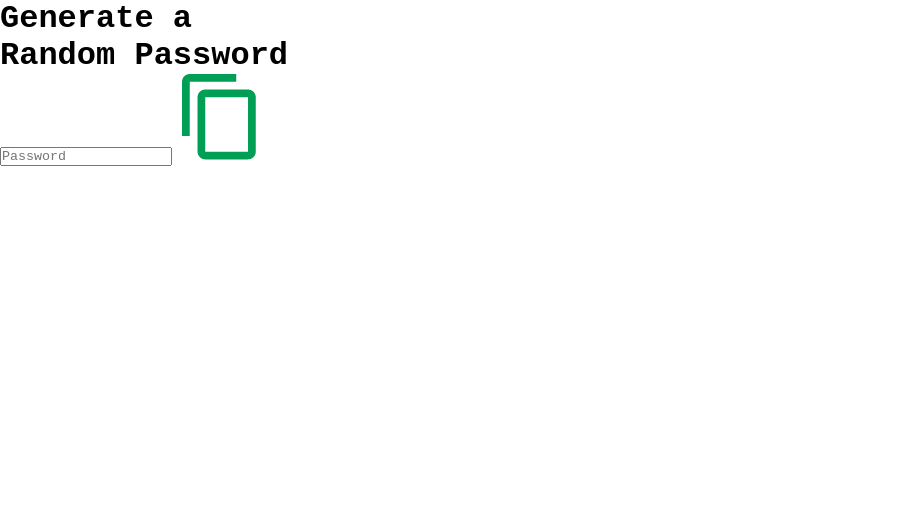
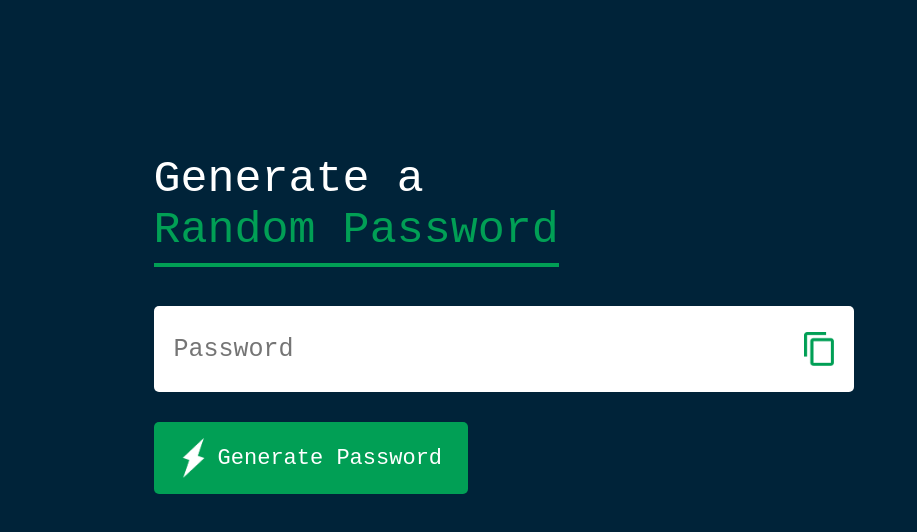
Before and after one commit to ansorokey/random-password-generator, a plain HTML site: page index.html in a window 1280 px wide. Shown: the whole page, without its empty margins (0-917 px from the left). Drawn offline with Linux system fonts and the light colour scheme.

Commit message:
basi css and layout, adding JS next

```diff
--- a/docs/styles.css
+++ b/docs/styles.css
@@ -4,3 +4,69 @@
     font-family: 'Courier New', Courier, monospace;
     box-sizing: border-box;
 }
+
+body {
+    background: #002339;
+    color: white;
+}
+
+.container {
+    margin: 12%;
+    width: 90%;
+    max-width: 700px;
+}
+
+.display {
+    width: 100%;
+    margin-top: 50px;
+    margin-bottom: 30px;
+    background: white;
+    color: #333;
+    display: flex;
+    align-items: center;
+    justify-content: space-between;
+    padding: 26px 20px;
+    border-radius: 5px;
+}
+
+.container h1 {
+    font-weight: 500;
+    font-size: 45px;
+}
+
+.container h1 span {
+    color: #019f55;
+    border-bottom: 4px solid #019f55;
+    padding-bottom: 7px;
+}
+
+.display img {
+    width: 30px;
+    cursor: pointer;
+}
+
+.display input {
+    border: 0;
+    outline: 0;
+    font-size: 25px;
+}
+
+.container button img {
+    width: 28px;
+    margin-right: 10px;
+}
+
+.container button {
+    border: 0;
+    outline: 0;
+    background: #019f55;
+    color: white;
+    font-size: 22px;
+    font-weight: 300;
+    display: flex;
+    align-items: center;
+    justify-content: center;
+    padding: 16px 26px;
+    border-radius: 5px;
+    cursor: pointer;
+}
--- a/index.html
+++ b/index.html
@@ -8,11 +8,12 @@
 </head>
 <body>
     <div class="container">
-        <h1>Generate a <br /> Random Password</h1>
+        <h1>Generate a <br /> <span>Random Password</span></h1>
         <div class="display">
             <input type="text" id="password" placeholder="Password">
             <img src="./docs/assets/images/copy.png" alt="">
         </div>
+        <button><img src="./docs/assets/images/generate.png" alt=""/>Generate Password</button>
     </div>
     <script src="./docs/index.js"></script>
 </body>
```
